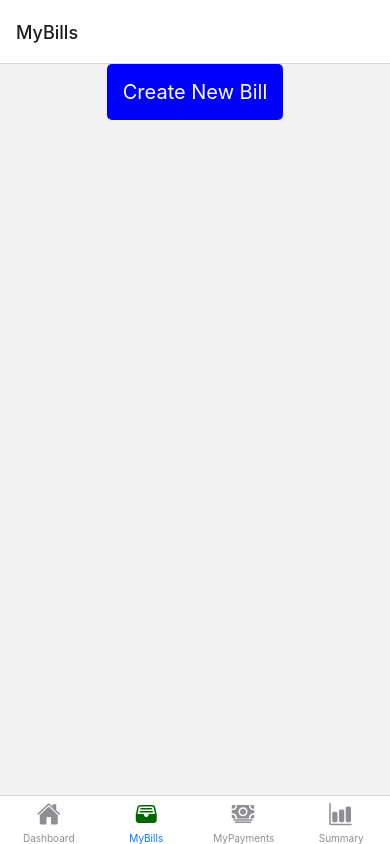
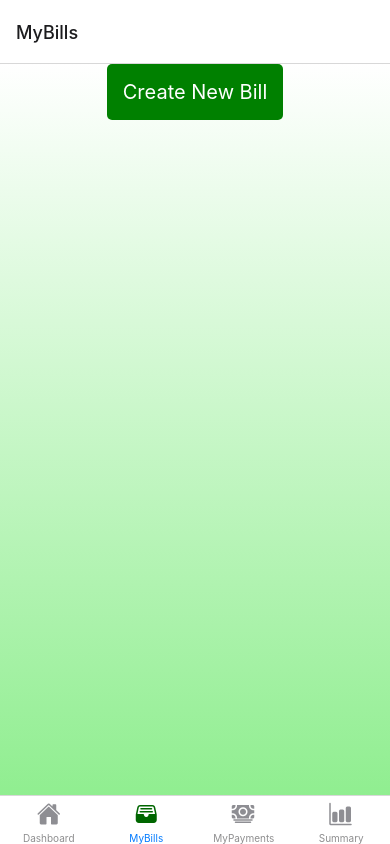
Before and after one commit to jritter77/BillSpotterApp, a React Native app in the folder App/: screen /MyBills in a window 390 px wide. Built offline with nearby package versions, Linux system fonts and the light colour scheme.

Commit message:
- added gradient background

```diff
--- a/App/components/standard/Bubble.js
+++ b/App/components/standard/Bubble.js
@@ -19,9 +19,10 @@ export default Bubble;
 
 const styles = StyleSheet.create({
   container: {
-    borderWidth: 5,
+    borderWidth: 15,
     borderRadius: 5,
     margin: "5%",
+    borderColor: 'black'
   },
   title: {
     backgroundColor: "black",
--- a/App/components/standard/CustomModal.js
+++ b/App/components/standard/CustomModal.js
@@ -46,7 +46,7 @@ const styles = StyleSheet.create({
     alignItems: "center",
   },
   toggleBtn: {
-    backgroundColor: "blue",
+    backgroundColor: "green",
     padding: 16,
     borderRadius: 5,
   },
--- a/App/components/standard/CustomScrollView.js
+++ b/App/components/standard/CustomScrollView.js
@@ -1,5 +1,7 @@
 import { ScrollView, StyleSheet, Text, View } from "react-native";
 import React from "react";
+import { LinearGradient } from "expo-linear-gradient";
+
 
 /**
  * It takes in a single prop called children, and returns a ScrollView component with the children prop
@@ -7,9 +9,24 @@ import React from "react";
  * @returns A ScrollView component with the children passed in as props.
  */
 const CustomScrollView = ({ children }) => {
-  return <ScrollView>{children}</ScrollView>;
+  return (
+    <View style={styles.container}>
+      <LinearGradient
+        colors={['white', 'lightgreen']}
+        style={{position: 'absolute', width: '100%', height: '100%'}}
+        />
+      <ScrollView  contentContainerStyle={styles.content}>{children}</ScrollView>
+
+    </View>
+  )
+
 };
 
 export default CustomScrollView;
 
-const styles = StyleSheet.create({});
+const styles = StyleSheet.create({
+  container: {
+    height: '100%'
+  },
+  content: {}
+});
--- a/App/package.json
+++ b/App/package.json
@@ -13,6 +13,7 @@
     "@react-navigation/native": "^6.1.1",
     "@react-navigation/native-stack": "^6.9.7",
     "expo": "~47.0.8",
+    "expo-linear-gradient": "^12.0.1",
     "expo-status-bar": "~1.4.2",
     "react": "18.1.0",
     "react-native": "0.70.5",
--- a/App/views/FAQ.js
+++ b/App/views/FAQ.js
@@ -1,11 +1,12 @@
 import { StyleSheet, Text, View } from "react-native";
 import React from "react";
+import CustomScrollView from "../components/standard/CustomScrollView";
 
 const FAQ = () => {
   return (
-    <View>
+    <CustomScrollView>
       <Text>FAQ</Text>
-    </View>
+    </CustomScrollView>
   );
 };
 
--- a/App/views/MyBills.js
+++ b/App/views/MyBills.js
@@ -1,12 +1,13 @@
 import { StyleSheet, Text, View } from "react-native";
 import React from "react";
 import NewBillBtn from "../components/bills/NewBillBtn";
+import CustomScrollView from "../components/standard/CustomScrollView";
 
 const MyBills = () => {
   return (
-    <View>
+    <CustomScrollView>
       <NewBillBtn />
-    </View>
+    </CustomScrollView>
   );
 };
 
--- a/App/views/MyPayments.js
+++ b/App/views/MyPayments.js
@@ -1,11 +1,12 @@
 import { StyleSheet, Text, View } from "react-native";
 import React from "react";
+import CustomScrollView from "../components/standard/CustomScrollView";
 
 const MyPayments = () => {
   return (
-    <View>
+    <CustomScrollView>
       <Text>MyPayments</Text>
-    </View>
+    </CustomScrollView>
   );
 };
 
--- a/App/views/Settings.js
+++ b/App/views/Settings.js
@@ -1,11 +1,12 @@
 import { StyleSheet, Text, View } from "react-native";
 import React from "react";
+import CustomScrollView from "../components/standard/CustomScrollView";
 
 const Settings = () => {
   return (
-    <View>
+    <CustomScrollView>
       <Text>Settings</Text>
-    </View>
+    </CustomScrollView>
   );
 };
 
--- a/App/views/Summary.js
+++ b/App/views/Summary.js
@@ -1,11 +1,12 @@
 import { StyleSheet, Text, View } from "react-native";
 import React from "react";
+import CustomScrollView from "../components/standard/CustomScrollView";
 
 const Summary = () => {
   return (
-    <View>
+    <CustomScrollView>
       <Text>Summary</Text>
-    </View>
+    </CustomScrollView>
   );
 };
 
```
Also changed, not shown: 1 other file (tests, documents, lock files or other folders).
